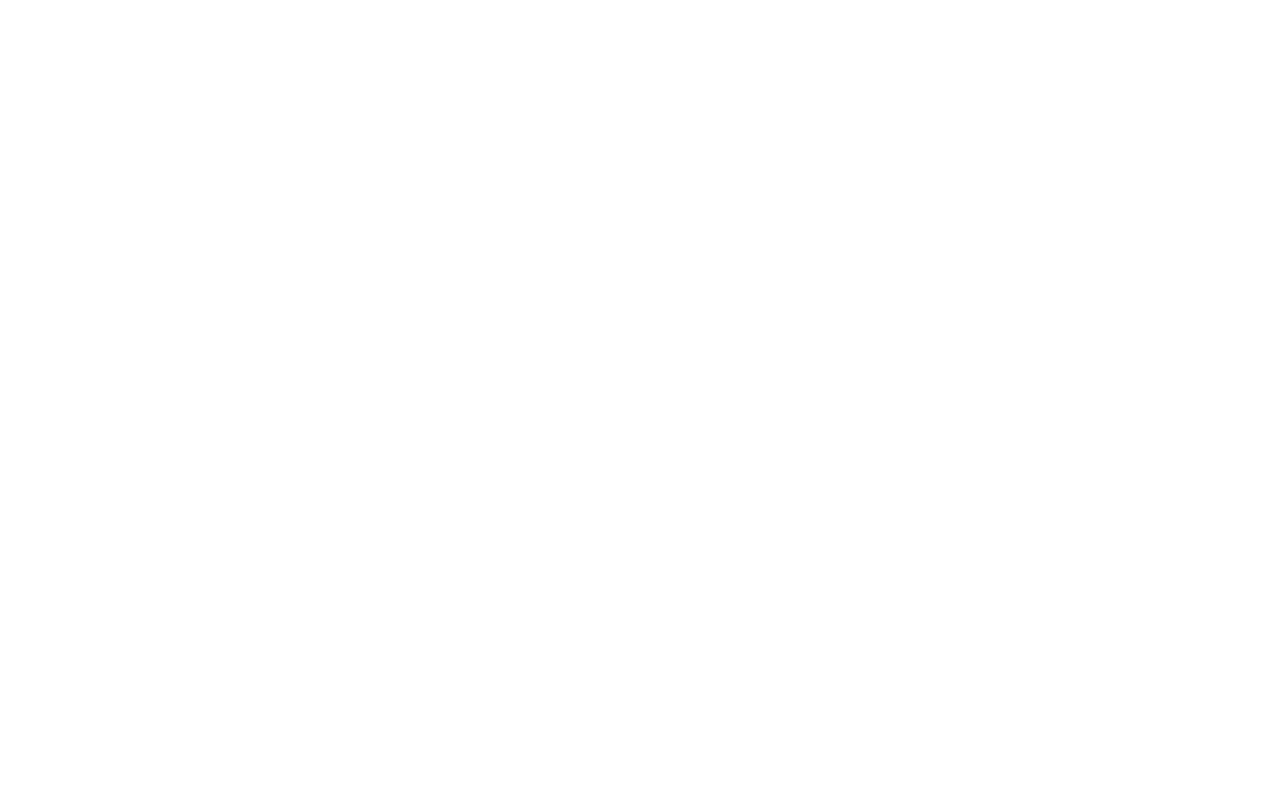
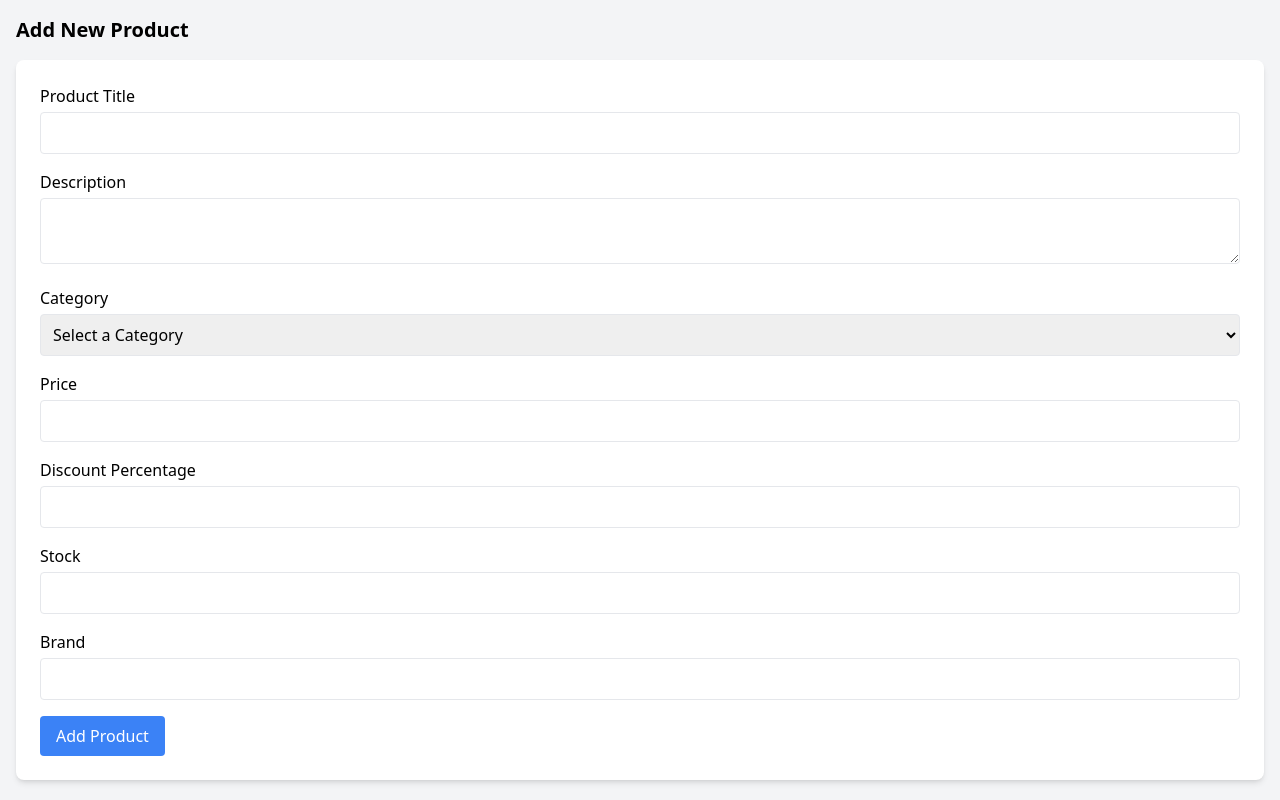
Before and after one commit to Prajjval123/mingloans-assignment, a React (Vite) app: page /add-product in a window 1280 px wide. Before the commit this address had no page. Built offline with nearby package versions, Linux system fonts and the light colour scheme.

Commit message:
product add component added

```diff
--- a/src/App.jsx
+++ b/src/App.jsx
@@ -9,6 +9,8 @@
 import HomePage from "./components/HomePage";
 import LoginForm from "./components/LoginForm";
 import Dashboard from "./components/Dashboard";
+import AddProduct from './components/AddProduct';
+
 
 const App = () => {
   const [user, setUser] = React.useState(null); // To manage logged-in user state
@@ -24,6 +26,7 @@
         path="/dashboard"
         element={user ? <Dashboard user={user} /> : <Navigate to="/login" />}
       />
+	  <Route path="/add-product" element={<AddProduct />} />
     </Routes>
   );
 };
--- a/src/components/AddProduct.jsx
+++ b/src/components/AddProduct.jsx
@@ -1,176 +1,192 @@
 import React, { useState } from "react";
 
 const AddProduct = () => {
-  const [product, setProduct] = useState({
+  const [formData, setFormData] = useState({
     title: "",
     description: "",
     category: "",
     price: "",
+    discountPercentage: "",
     stock: "",
     brand: "",
     weight: "",
     warrantyInformation: "",
     shippingInformation: "",
+    availabilityStatus: "",
+    returnPolicy: "",
   });
+  const [categories, setCategories] = useState([
+    "smartphones",
+    "laptops",
+    "fragrances",
+    "groceries",
+    "skincare",
+  ]); // Replace with fetched categories if needed
   const [successMessage, setSuccessMessage] = useState("");
-  const [categories, setCategories] = useState([]);
 
-  // Fetch product categories
-  React.useEffect(() => {
-    fetch("https://dummyjson.com/products/categories")
-      .then((response) => response.json())
-      .then((data) => setCategories(data))
-      .catch((error) => console.error("Error fetching categories:", error));
-  }, []);
+  const handleChange = (e) => {
+    const { name, value } = e.target;
+    setFormData((prev) => ({ ...prev, [name]: value }));
+  };
 
-  // Handle form submission
   const handleSubmit = async (e) => {
     e.preventDefault();
+
+    // Simple validation
+    if (!formData.title || !formData.price || !formData.category) {
+      alert("Title, Price, and Category are required.");
+      return;
+    }
+
     try {
       const response = await fetch("https://dummyjson.com/products/add", {
         method: "POST",
-        headers: { "Content-Type": "application/json" },
-        body: JSON.stringify(product),
+        headers: {
+          "Content-Type": "application/json",
+        },
+        body: JSON.stringify(formData),
       });
-      const data = await response.json();
 
+      const result = await response.json();
       if (response.ok) {
         setSuccessMessage("Product added successfully!");
-        localStorage.setItem(
-          "newProducts",
-          JSON.stringify([
-            ...(JSON.parse(localStorage.getItem("newProducts")) || []),
-            data,
-          ])
-        );
-        setProduct({
-          title: "",
-          description: "",
-          category: "",
-          price: "",
-          stock: "",
-          brand: "",
-          weight: "",
-          warrantyInformation: "",
-          shippingInformation: "",
-        });
+        saveToLocalStorage(result);
       } else {
-        console.error("Failed to add product:", data);
+        alert(`Error: ${result.message}`);
       }
     } catch (error) {
-      console.error("Error:", error);
+      alert(`Error: ${error.message}`);
     }
   };
 
-  // Handle input changes
-  const handleChange = (e) => {
-    setProduct({ ...product, [e.target.name]: e.target.value });
+  const saveToLocalStorage = (product) => {
+    const savedProducts = JSON.parse(localStorage.getItem("products")) || [];
+    savedProducts.push(product);
+    localStorage.setItem("products", JSON.stringify(savedProducts));
   };
 
   return (
-    <div className="container mx-auto p-6">
-      <h1 className="text-2xl font-bold mb-4">Add New Product</h1>
-      {successMessage && (
-        <div className="p-4 mb-4 text-green-700 bg-green-100 rounded">
-          {successMessage}
-        </div>
-      )}
+    <div className="add-product-container bg-gray-100 min-h-screen p-4">
+      <h2 className="text-xl font-bold mb-4">Add New Product</h2>
+
       <form
+        className="bg-white shadow-md rounded-lg p-6 space-y-4"
         onSubmit={handleSubmit}
-        className="grid grid-cols-1 gap-4 sm:grid-cols-2"
       >
+        <div>
+          <label className="block font-medium mb-1" htmlFor="title">
+            Product Title
+          </label>
           <input
             type="text"
+            id="title"
             name="title"
-          value={product.title}
+            value={formData.title}
             onChange={handleChange}
-          placeholder="Product Title"
-          required
-          className="p-2 border rounded"
+            className="w-full p-2 border rounded"
           />
+        </div>
+
+        <div>
+          <label className="block font-medium mb-1" htmlFor="description">
+            Description
+          </label>
           <textarea
+            id="description"
             name="description"
-          value={product.description}
+            value={formData.description}
             onChange={handleChange}
-          placeholder="Product Description"
-          required
-          className="p-2 border rounded"
-        />
+            className="w-full p-2 border rounded"
+          ></textarea>
+        </div>
+
+        <div>
+          <label className="block font-medium mb-1" htmlFor="category">
+            Category
+          </label>
           <select
+            id="category"
             name="category"
-          value={product.category}
+            value={formData.category}
             onChange={handleChange}
-          required
-          className="p-2 border rounded"
+            className="w-full p-2 border rounded"
           >
-          <option value="">Select Category</option>
-          {categories.map((cat) => (
-            <option key={cat} value={cat}>
+            <option value="">Select a Category</option>
+            {categories.map((cat, index) => (
+              <option key={index} value={cat}>
                 {cat}
               </option>
             ))}
           </select>
+        </div>
+
+        <div>
+          <label className="block font-medium mb-1" htmlFor="price">
+            Price
+          </label>
           <input
             type="number"
+            id="price"
             name="price"
-          value={product.price}
+            value={formData.price}
             onChange={handleChange}
-          placeholder="Price"
-          required
-          className="p-2 border rounded"
+            className="w-full p-2 border rounded"
           />
+        </div>
+
+        <div>
+          <label className="block font-medium mb-1" htmlFor="discountPercentage">
+            Discount Percentage
+          </label>
           <input
             type="number"
+            id="discountPercentage"
+            name="discountPercentage"
+            value={formData.discountPercentage}
+            onChange={handleChange}
+            className="w-full p-2 border rounded"
+          />
+        </div>
+
+        <div>
+          <label className="block font-medium mb-1" htmlFor="stock">
+            Stock
+          </label>
+          <input
+            type="number"
+            id="stock"
             name="stock"
-          value={product.stock}
+            value={formData.stock}
             onChange={handleChange}
-          placeholder="Stock Quantity"
-          required
-          className="p-2 border rounded"
+            className="w-full p-2 border rounded"
           />
+        </div>
+
+        <div>
+          <label className="block font-medium mb-1" htmlFor="brand">
+            Brand
+          </label>
           <input
             type="text"
+            id="brand"
             name="brand"
-          value={product.brand}
+            value={formData.brand}
             onChange={handleChange}
-          placeholder="Brand"
-          required
-          className="p-2 border rounded"
+            className="w-full p-2 border rounded"
           />
-        <input
-          type="number"
-          name="weight"
-          value={product.weight}
-          onChange={handleChange}
-          placeholder="Weight (kg)"
-          required
-          className="p-2 border rounded"
-        />
-        <input
-          type="text"
-          name="warrantyInformation"
-          value={product.warrantyInformation}
-          onChange={handleChange}
-          placeholder="Warranty Information"
-          required
-          className="p-2 border rounded"
-        />
-        <input
-          type="text"
-          name="shippingInformation"
-          value={product.shippingInformation}
-          onChange={handleChange}
-          placeholder="Shipping Information"
-          required
-          className="p-2 border rounded"
-        />
+        </div>
+
         <button
           type="submit"
-          className="col-span-2 p-2 bg-blue-600 text-white rounded hover:bg-blue-700"
+          className="bg-blue-500 text-white px-4 py-2 rounded"
         >
           Add Product
         </button>
       </form>
+
+      {successMessage && (
+        <div className="mt-4 text-green-500 font-bold">{successMessage}</div>
+      )}
     </div>
   );
 };
--- a/src/components/Dashboard.jsx
+++ b/src/components/Dashboard.jsx
@@ -1,5 +1,5 @@
-// src/components/Dashboard.jsx
-import React from 'react';
+import React from "react";
+import { Link } from "react-router-dom";
 
 const Dashboard = ({ user }) => {
   return (
@@ -14,7 +14,9 @@
               alt="User Avatar"
               className="w-10 h-10 rounded-full border-2 border-white"
             />
-            <span className="hidden sm:block font-medium">{user?.firstName} {user?.lastName}</span>
+            <span className="hidden sm:block font-medium">
+              {user?.firstName} {user?.lastName}
+            </span>
           </div>
         </div>
       </header>
@@ -29,7 +31,9 @@
           {/* Card 1: Profile */}
           <div className="bg-white rounded-lg shadow p-6">
             <h3 className="text-xl font-semibold mb-2">Your Profile</h3>
-            <p className="text-gray-600">Name: {user?.firstName} {user?.lastName}</p>
+            <p className="text-gray-600">
+              Name: {user?.firstName} {user?.lastName}
+            </p>
             <p className="text-gray-600">Email: {user?.email}</p>
           </div>
 
@@ -41,11 +45,16 @@
 
           {/* Card 3: Actions */}
           <div className="bg-white rounded-lg shadow p-6">
-            <h3 className="text-xl font-semibold mb-2">Quick Actions</h3>
+            <h3 className="text-xl font-semibold mb-2">
+              Quick Actions
+            </h3>
             <div className="space-y-2">
-              <button className="w-full py-2 px-4 bg-blue-600 text-white rounded-lg hover:bg-blue-700 transition-colors">
+              <Link
+                to="/add-product"
+                className="w-full py-3 mt-4 bg-blue-600 text-white rounded-lg hover:bg-blue-700 transition-colors text-center block"
+              >
                 Add New Product
-              </button>
+              </Link>
               <button className="w-full py-2 px-4 bg-green-600 text-white rounded-lg hover:bg-green-700 transition-colors">
                 View Products
               </button>
```
Lines whose indentation alone changed are shown as unchanged.
